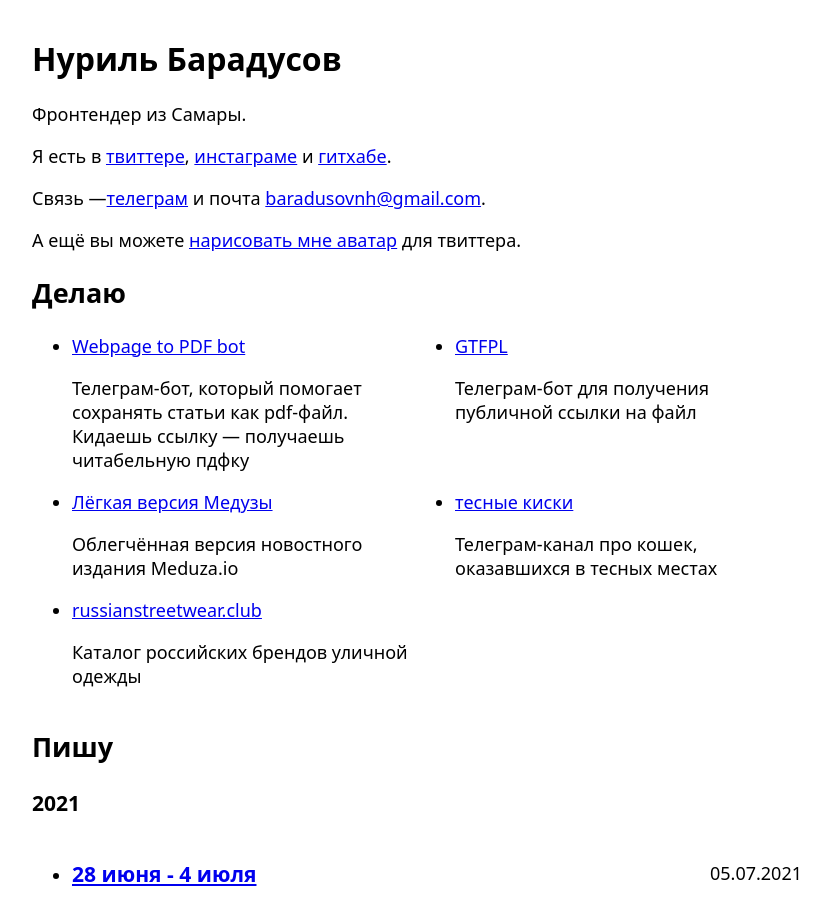
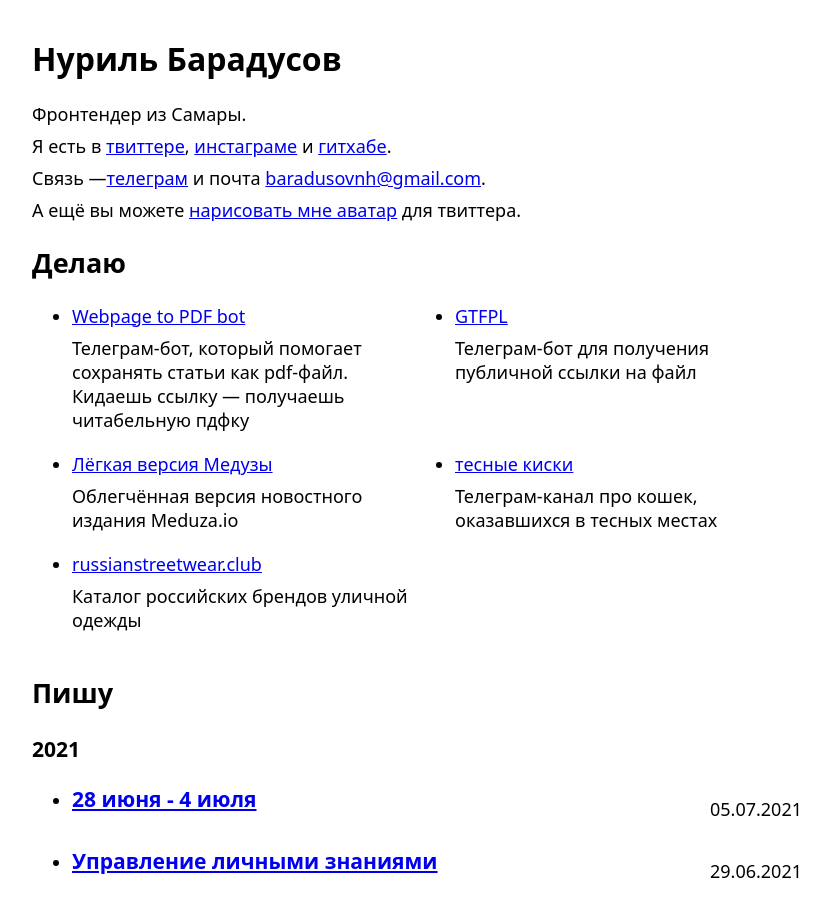
Before and after one commit to baradusov/baradusov.ru, a Next.js app: page / in a window 1280 px wide. Shown: the top 914 px of the page, without its empty margins (223-1053 px from the left). Built offline with nearby package versions, Linux system fonts and the light colour scheme; no server answers.

Commit message:
Изменил глобальные отступы

```diff
--- a/styles/globals.css
+++ b/styles/globals.css
@@ -23,12 +23,24 @@ hr {
   margin: 50px auto;
 }
 
+h3 {
+  margin-top: 0;
+}
+
 a {
   display: inline-block;
 }
 
 img {
   max-width: 100%;
+}
+
+p {
+  margin: 8px 0;
+}
+
+li {
+  margin-bottom: 12px;
 }
 
 .container {
```
